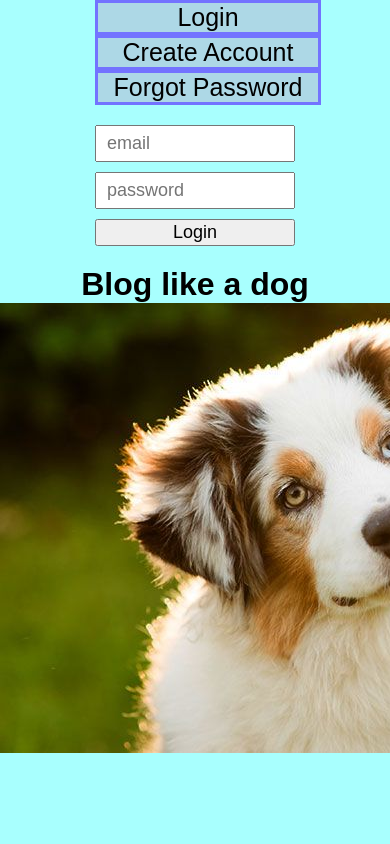
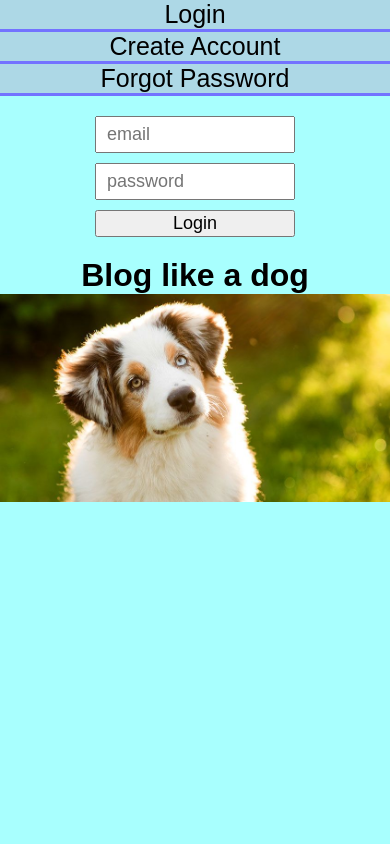
Before and after one commit to cameronrowe2/blog, a PHP site: page /login.html in a window 390 px wide; the page is wider, and only the part inside the window is pictured. Run offline with PHP 8.4, Linux system fonts and the light colour scheme.

Commit message:
- styled notifications - centered landing page image - fixed feed images on mobile devices - fixed comments width on mobile devices - fixed comment box on mobile devices - centered search input on search page - made mobile only scroll downwards - fixed nav bar borders on mobile devices

```diff
--- a/login.html
+++ b/login.html
@@ -53,8 +53,6 @@
       <button id="submit">Login</button>
     </div>
     <h1 style="text-align: center">Blog like a dog</h1>
-    <div style="margin: auto; max-width:100%; max-height:100%;">
-      <img style="" src="dog.jpg">
-    </div>
+    <img class="ri" src="dog.jpg">
   </body>
 </body>
--- a/notifications.html
+++ b/notifications.html
@@ -31,7 +31,7 @@
           console.log(data)
           if(data.success) {
             data.notifications.forEach(function(v,i,a) {
-              $('#notifications').append("<div><a href=\"post.html?id=" +v.pid+ "\">"+v.username+" Commented on your post</a></div>")
+              $('#notifications').append("<div class='notification'><a href=\"post.html?id=" +v.pid+ "\">"+v.username+" Commented on your post</a></div>")
             })
 
             if(data.notifications.length == 0) {
--- a/styles.css
+++ b/styles.css
@@ -65,7 +65,8 @@ h3 {
 }
 
 #feed > div > img {
-  max-width: 500px;
+  max-width: 70%;
+  height: auto;
 }
 
 .feed_post > h3:hover{
@@ -98,7 +99,8 @@ h3 {
 
 #comments > div {
   margin: auto;
-  width: 400px
+  width: 70%;
+  max-width: 400px;
 }
 
 img {
@@ -259,7 +261,8 @@ button {
 }
 
 #comment {
-  width: 300px;
+  width: 50%;
+  margin-bottom: 20px;
 }
 
 #profile_image {
@@ -317,17 +320,51 @@ button {
   margin-bottom: 10px;
 }
 
+.ri {
+  max-width: 100%;
+  width: 100%;
+}
+
+#search_input {
+  margin-top: 30px;
+  /* text-align: center; */
+  margin-left: 15px;
+}
+
+.notification a {
+  text-decoration: none;
+}
+
+.notification a:hover {
+  text-decoration: underline;
+}
+
+.notification {
+  padding-bottom: 6px;
+  border-bottom: rgb(200,200,200) solid 1px;
+}
+
+.notification:first-child {
+  padding-top: 6px;
+}
+
+body, html { overflow-x:hidden; }
+
 @media only screen and (max-width: 600px) {
     #header div, .lo_header {
         display: block;
-        border: rgb(115,115,255) solid;
-        width: 200px;
+        /* border-top: rgb(115,115,255) solid; */
+        border-bottom: rgb(115,115,255) solid;
+        border-left: none;
+        border-right: none;
+        width: 100%;
         font-size: 25px;
+        padding: 0;
 
     }
 
     #header, #lo_header {
       margin: auto;
-      width: 200px;
+      width: 100%;
     }
 }
```
